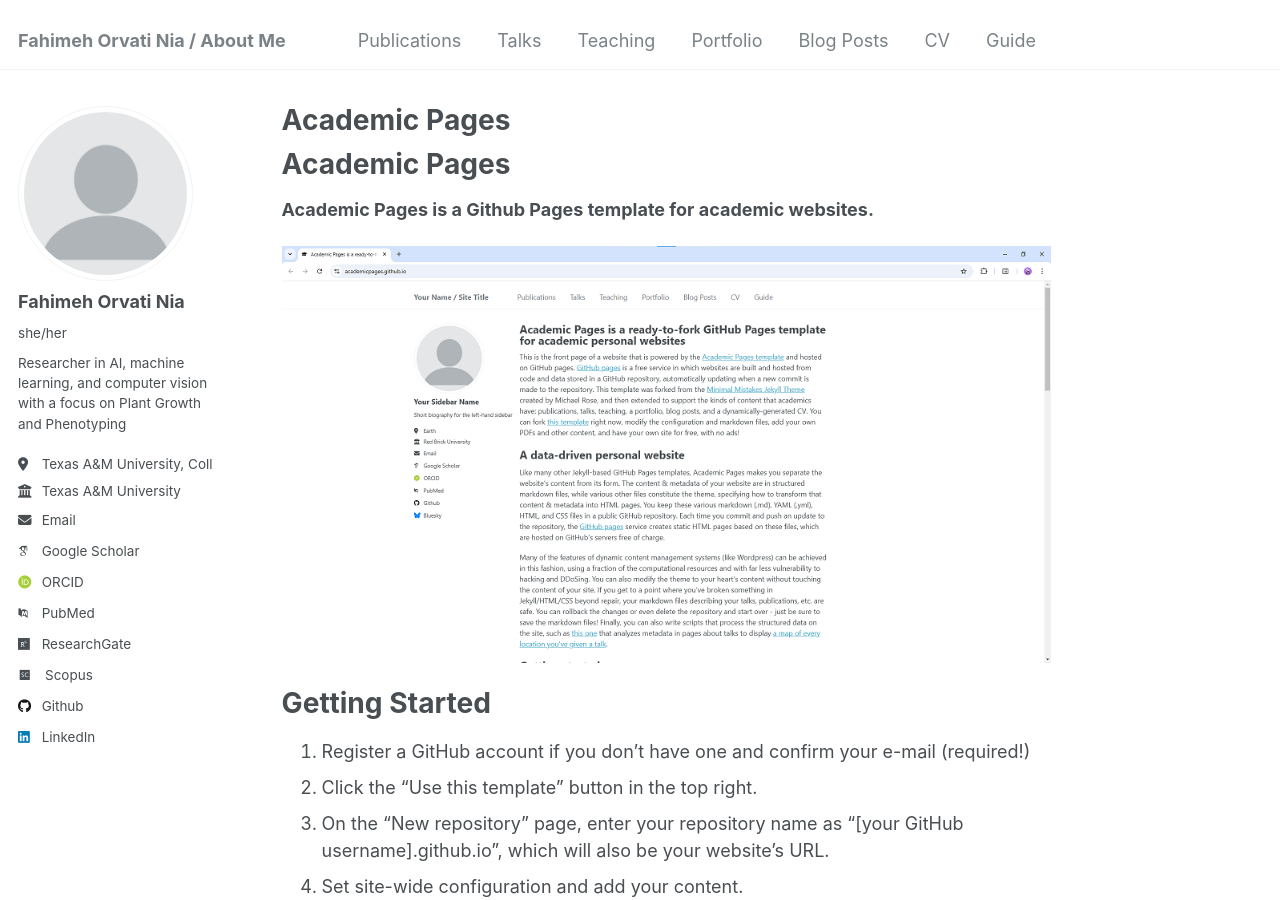
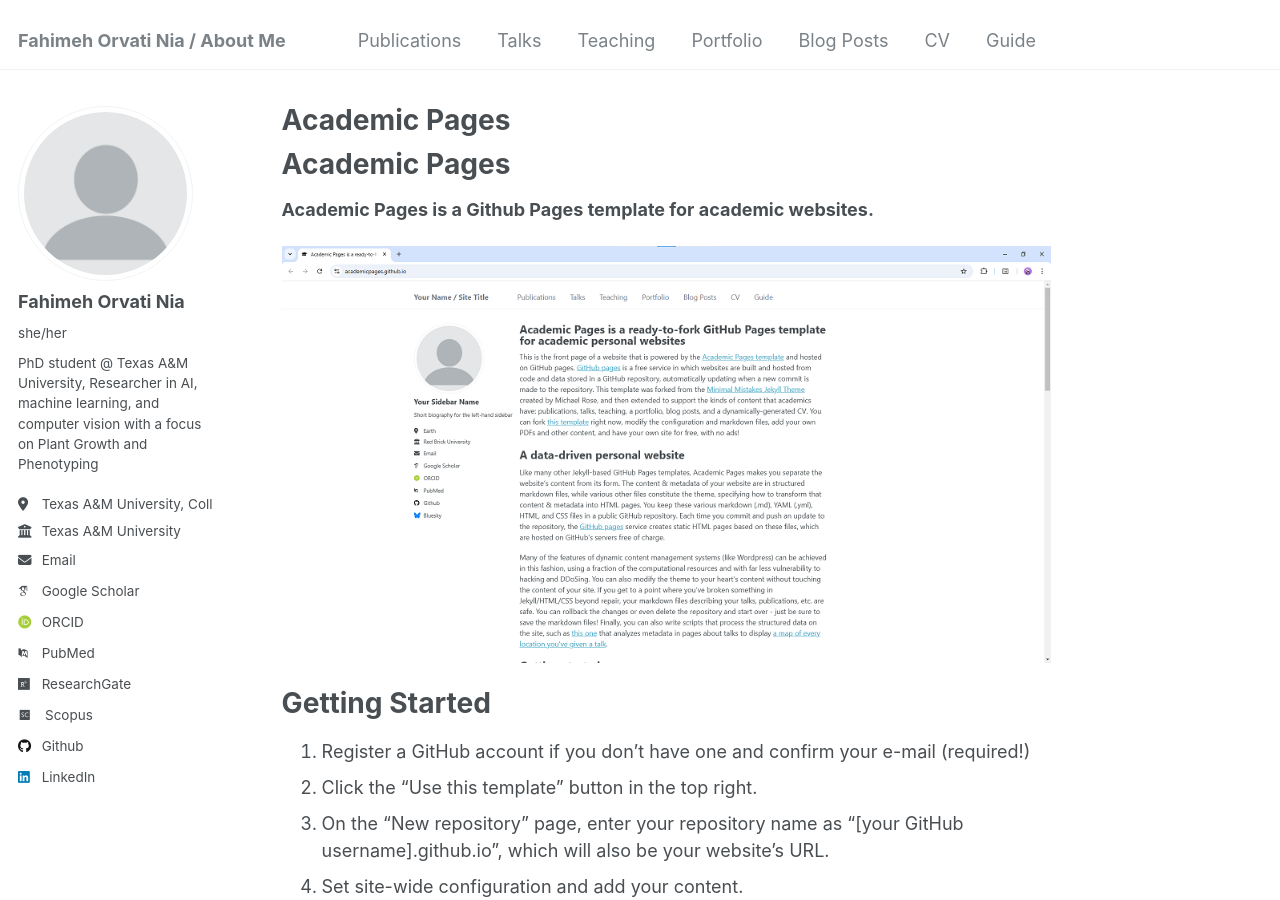
Before and after one commit to fahimehorvatinia/fahimehorvatinia.github.io, a Jekyll site: the page built from README.md, in a window 1280 px wide and 900 px high. Built offline with Jekyll 4.4.1, drawn with Linux system fonts in a browser that asks for light colours; some web fonts are replaced; our own code applies the rules of GitHub Pages for plain Markdown files.

Commit message:
Update _config.yml

```diff
--- a/_config.yml
+++ b/_config.yml
@@ -13,7 +13,7 @@ author:
   avatar           : "profile.png"
   name             : "Fahimeh Orvati Nia"
   pronouns         : "she/her"
-  bio              : "Researcher in AI, machine learning, and computer vision with a focus on Plant Growth and Phenotyping"
+  bio              : "PhD student @ Texas A&M University, Researcher in AI, machine learning, and computer vision with a focus on Plant Growth and Phenotyping"
   location         : "Texas A&M University, College Station, TX"
   employer         : "Texas A&M University"
   email            : "fahimehorvatinia@tamu.edu"
```
